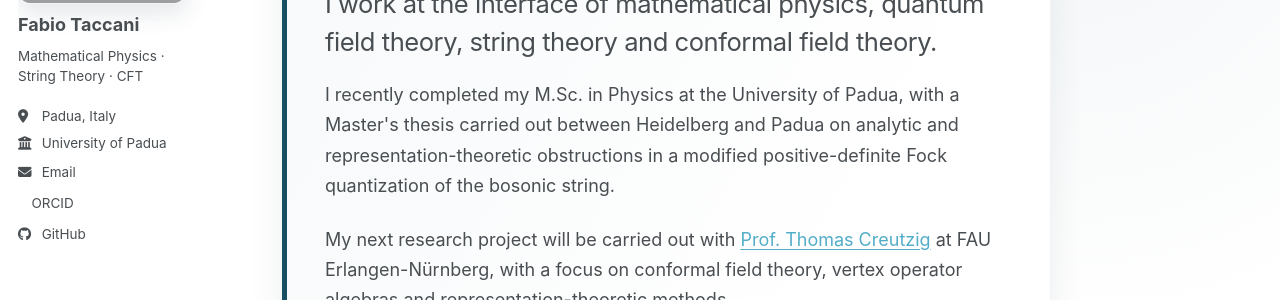
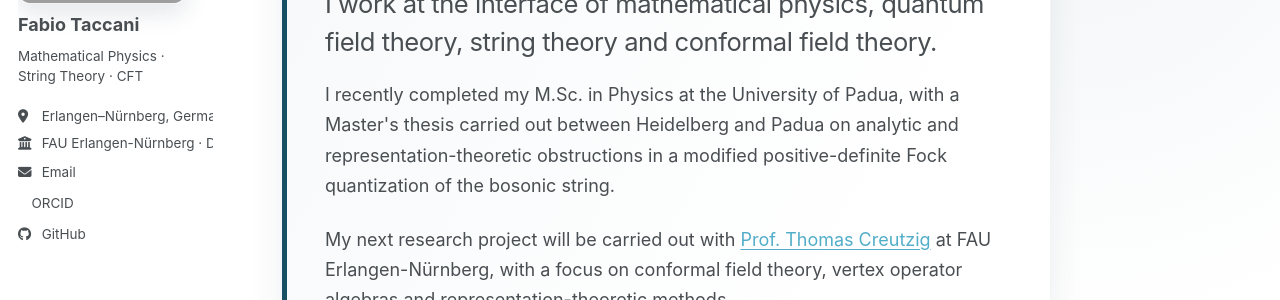
Before and after one commit to FabioTaccani/FabioTaccani.github.io, a Jekyll site: the page built from _pages/about.md, in a window 1280 px wide. Shown: the part 270-570 px from the top of the page. Built offline with Jekyll 4.4.1, drawn with Linux system fonts in a browser that asks for light colours; a style sheet for code colours, icons or effects is not loaded.

Commit message:
Update affiliation and contact email to FAU

```diff
--- a/_config.yml
+++ b/_config.yml
@@ -26,10 +26,10 @@ author:
   name             : "Fabio Taccani"
   pronouns         : # example: "she/her"
   bio: "Mathematical Physics · String Theory · CFT"
-  location: "Padua, Italy"
-  employer: "University of Padua"
+  location: "Erlangen–Nürnberg, Germany"
+  employer: "FAU Erlangen-Nürnberg · Department of Mathematics"
   uri              : # URL
-  email            : "fabio.taccani@studenti.unipd.it"
+  email            : "fabio.taccani@fau.de"
 
   # Academic websites
   academia         : # URL
```
